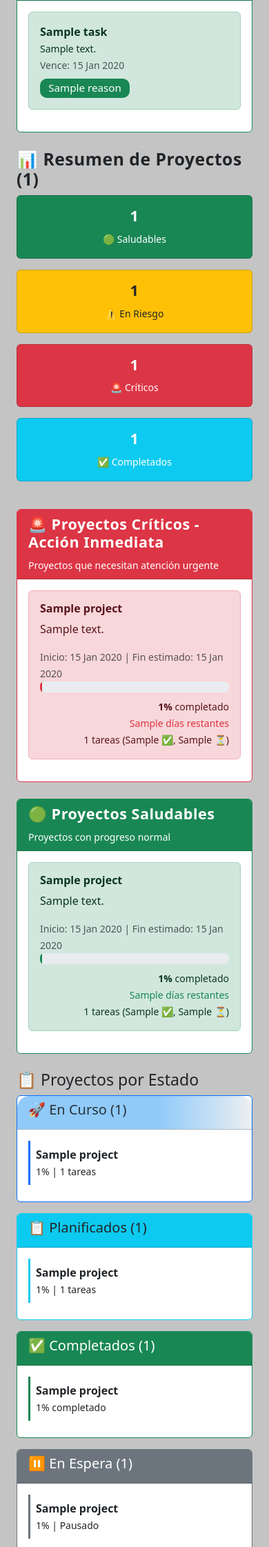
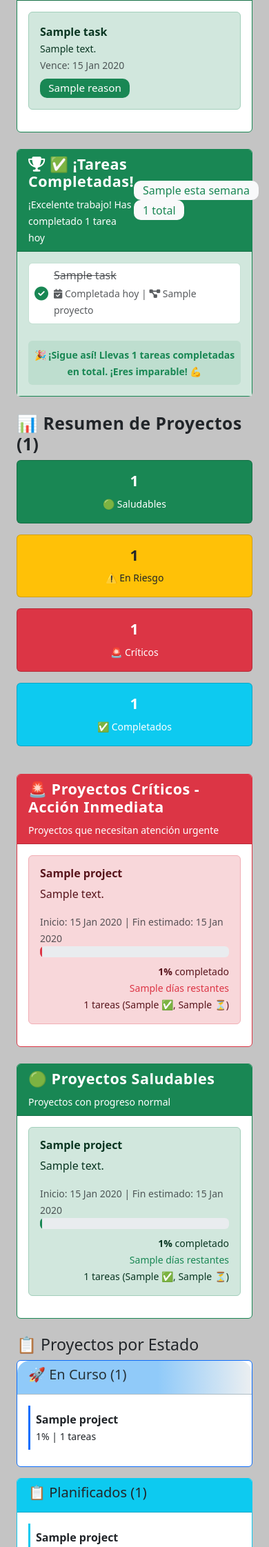
Before and after one commit to deyby01/agenda_personal, a Django app: template templates/dashboard.html in a window 390 px wide. Shown: the part 850-3093 px from the top of the page at 69% size. Run offline with Django 5.2, Linux system fonts and the light colour scheme; the template is opened without the code that fills it: most values are stand-ins (such as "Sample title", 1, 10 or a date in 2020).

Commit message:
feat: gamification - sección motivacional de tareas completadas
✅ GAMIFICATION SYSTEM - DASHBOARD UX COMPLETADO

FEATURE IMPLEMENTADA:
✅ Sección de logros para tareas completadas (motivación del usuario)
✅ Dashboard balance perfecto: críticas (acción) + logros (motivación)
✅ Estadísticas motivacionales (hoy, semana, total histórico)
✅ Design system coherente con iconografía y colores apropiados

USER EXPERIENCE ACHIEVEMENTS:
🎯 Dashboard focused: Solo tareas que requieren acción en zonas críticas
🏆 Gamification: Tareas completadas mostradas como logros
💪 Motivación: Mensajes positivos y contadores de progreso
🎨 Visual balance: Crítico (rojo) + Logros (verde) + Proyectos (azul)

BUSINESS PSYCHOLOGY IMPLEMENTATION:
- Separación clara entre 'To Do' (acción) vs 'Done' (celebración)
- Feedback positivo inmediato al completar tareas
- Tracking de progreso histórico para motivación long-term
- Visual reinforcement de productive behavior

TECHNICAL IMPLEMENTATION:
✅ Dashboard view con context data optimizado
✅ Queries eficientes con filtros apropiados
✅ Template responsive con Bootstrap 5
✅ Testing coverage completo para gamification
✅ Consistent design patterns en toda la aplicación

ESTADO DEL SISTEMA:
- 🚨 Zona Crítica: Solo tareas pendientes que requieren atención
- ⚠️ Zona Importante: Solo tareas pendientes de prioridad media/alta
- 📝 Zona Normal: Solo tareas pendientes de baja prioridad
- ✅ Sección Logros: Tareas completadas para motivación
- 📊 Resumen Proyectos: Health status y progreso
- 🔔 Notificaciones: Bell con contador + centro dedicado

TESTING COVERAGE:
✅ Bug fix tests (2/2) ✅ Dashboard tests actualizados
✅ Gamification tests ✅ UX notification tests (3/3)
✅ Business logic tests ✅ Regression testing completo

Next: Advanced features, email automation, o deployment

```diff
--- a/templates/dashboard.html
+++ b/templates/dashboard.html
@@ -98,6 +98,57 @@
                     </div>
                 </div>
             </div>
+
+            <!-- SECCIÓN DE LOGROS - GAMIFICATION POR DEYBY -->
+            {% if completed_tasks_today %}
+            <div class="row mb-4">
+                <div class="col-12">
+                    <div class="card border-success">
+                        <div class="card-header bg-success text-white">
+                            <div class="d-flex justify-content-between align-items-center">
+                                <div>
+                                    <h4><i class="fas fa-trophy"></i> ✅ ¡Tareas Completadas!</h4>
+                                    <small>¡Excelente trabajo! Has completado {{ completed_tasks_today|length }} tarea{{ completed_tasks_today|length|pluralize }} hoy</small>
+                                </div>
+                                <div>
+                                    <span class="badge bg-light text-success fs-6">{{ completed_this_week }} esta semana</span>
+                                    <span class="badge bg-light text-success fs-6">{{ total_completed_ever }} total</span>
+                                </div>
+                            </div>
+                        </div>
+                        <div class="card-body bg-success-subtle">
+                            <div class="row">
+                                {% for task in completed_tasks_today %}
+                                    <div class="col-md-6 mb-2">
+                                        <div class="d-flex align-items-center p-2 bg-white rounded border border-success border-opacity-25">
+                                            <i class="fas fa-check-circle text-success me-2 fs-5"></i>
+                                            <div class="flex-grow-1">
+                                                <h6 class="mb-1 text-decoration-line-through text-muted">{{ task.titulo }}</h6>
+                                                <small class="text-muted">
+                                                    <i class="fas fa-calendar-check"></i> Completada hoy
+                                                    {% if task.proyecto %}
+                                                        | <i class="fas fa-project-diagram"></i> {{ task.proyecto.nombre }}
+                                                    {% endif %}
+                                                </small>
+                                            </div>
+                                        </div>
+                                    </div>
+                                {% endfor %}
+                            </div>
+
+                            <!-- Mensaje motivacional -->
+                            <div class="text-center mt-3 p-2 bg-success bg-opacity-10 rounded">
+                                <small class="text-success fw-bold">
+                                    🎉 ¡Sigue así! Llevas {{ total_completed_ever }} tareas completadas en total. ¡Eres imparable! 💪
+                                </small>
+                            </div>
+                        </div>
+                    </div>
+                </div>
+            </div>
+            {% endif %}
+
+
 
             <!-- PROJECT HEALTH OVERVIEW SECTION -->
             <div class="row mb-4">
```
Also changed, not shown: tareas/tests/test_dashboard.py (+54 -0 lines), tareas/views.py (+29 -1 lines).
